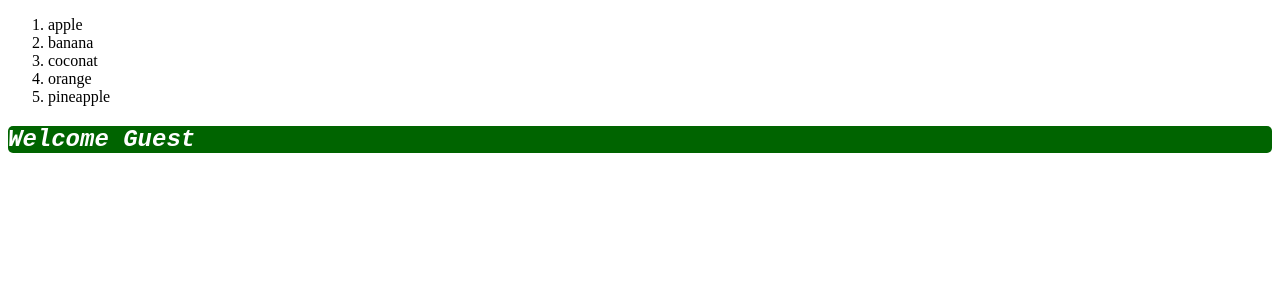
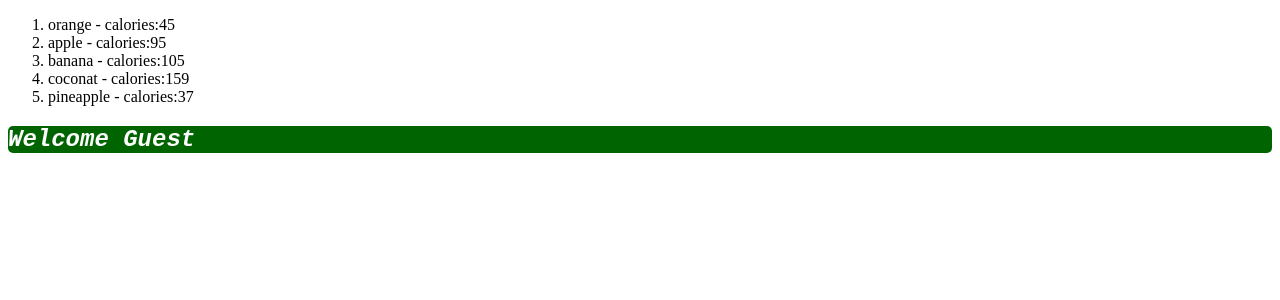
Before and after one commit to MTzarev/Second-Exercise-BCode, a React (Vite) app: page / in a window 1280 px wide. Shown: the top 300 px of the page. Built offline with nearby package versions, Linux system fonts and the light colour scheme.

Commit message:
how to render an array with objects

```diff
--- a/src/components/List.jsx
+++ b/src/components/List.jsx
@@ -1,10 +1,19 @@
 function List () {
 
-    const fruits = [ "orange","apple", "banana", "coconat", "pineapple" ]
-   let sorted = fruits.sort()
-   const listItems = sorted.map(x=><li>{x}</li>)
+    const fruits = [    {name: "orange", calories: 45},
+                        {name: "apple", calories: 95},
+                        {name: "banana", calories: 105},
+                        {name: "coconat", calories: 159},
+                        {name: "pineapple", calories:37}
+                    ]
+//let listItems = fruits.map(fruit=> <li>{fruit}</li>)
+    //    let sorted = fruits.sort()
+//    const listItems = sorted.map(x=><li>{x}</li>)
+   // ! when we wont to render an aray with objects:
 
-    return(
+   const listItems = fruits.map((x)=><li key={x.name}>{x.name} - calories:{x.calories}</li>)
+
+   return(
         <ol>{listItems}</ol>
     );
 }
```
